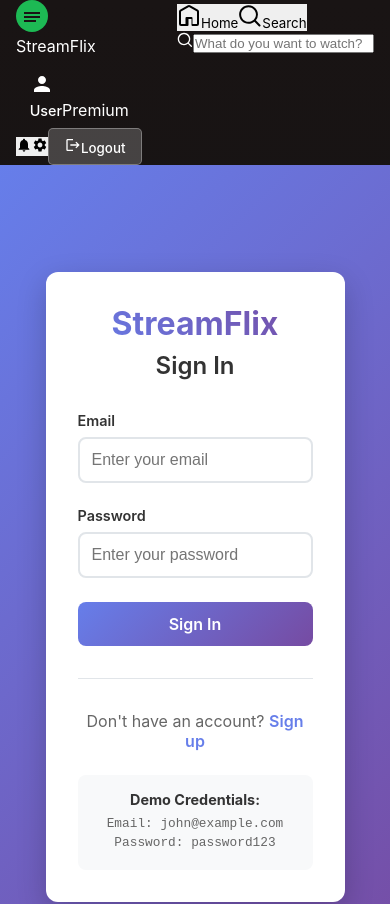
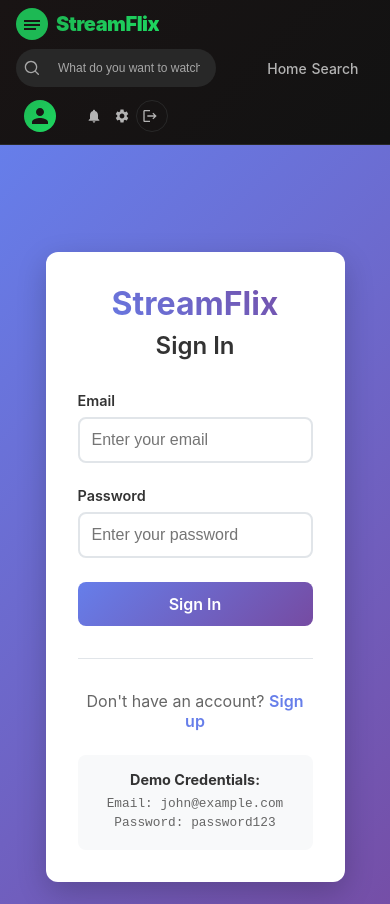
Before and after one commit to vishesh-here/streamflix-ott-app, a React (Create React App) app: page /login in a window 390 px wide. Shown: the top 904 px of the page. Built offline with nearby package versions, Linux system fonts and the light colour scheme.

Commit message:
Update Header.css with Spotify-style navigation design

```diff
--- a/src/components/Header.css
+++ b/src/components/Header.css
@@ -1,96 +1,366 @@
-.header {
-  background: linear-gradient(135deg, #667eea 0%, #764ba2 100%);
-  color: white;
-  padding: 1rem 0;
-  box-shadow: 0 2px 10px rgba(0,0,0,0.1);
+/* Spotify-style Header */
+.spotify-header {
+  background: linear-gradient(135deg, var(--spotify-black) 0%, var(--spotify-dark-gray) 100%);
+  border-bottom: 1px solid var(--spotify-medium-gray);
+  padding: 0;
   position: sticky;
   top: 0;
   z-index: 100;
+  backdrop-filter: blur(20px);
+  -webkit-backdrop-filter: blur(20px);
 }
 
 .header-container {
-  max-width: 1200px;
+  display: flex;
+  align-items: center;
+  justify-content: space-between;
+  padding: var(--spacing-md) var(--spacing-lg);
+  max-width: 1400px;
   margin: 0 auto;
-  padding: 0 2rem;
-  display: flex;
-  justify-content: space-between;
-  align-items: center;
+  gap: var(--spacing-lg);
 }
 
-.logo h1 {
-  margin: 0;
-  font-size: 2rem;
-  font-weight: bold;
-  background: linear-gradient(45deg, #ff6b6b, #4ecdc4);
+/* Logo Section */
+.logo-section {
+  flex-shrink: 0;
+}
+
+.logo {
+  display: flex;
+  align-items: center;
+  gap: var(--spacing-sm);
+  text-decoration: none;
+  color: var(--spotify-white);
+  transition: all 0.2s ease;
+}
+
+.logo:hover {
+  transform: scale(1.02);
+}
+
+.logo-icon {
+  display: flex;
+  align-items: center;
+  justify-content: center;
+}
+
+.logo-text {
+  font-size: 24px;
+  font-weight: var(--font-weight-black);
+  letter-spacing: -0.5px;
+  background: linear-gradient(135deg, var(--spotify-green) 0%, var(--spotify-green-hover) 100%);
   -webkit-background-clip: text;
   -webkit-text-fill-color: transparent;
   background-clip: text;
 }
 
-.logo {
-  text-decoration: none;
-  color: inherit;
+/* Main Navigation */
+.main-nav {
+  display: flex;
+  align-items: center;
+  gap: var(--spacing-lg);
+  flex: 1;
+  max-width: 600px;
 }
 
-.nav {
+.nav-buttons {
   display: flex;
-  gap: 2rem;
+  gap: var(--spacing-sm);
 }
 
-.nav-link {
-  color: white;
-  text-decoration: none;
-  font-weight: 500;
-  transition: color 0.3s ease;
+.nav-btn {
+  display: flex;
+  align-items: center;
+  gap: var(--spacing-sm);
+  background: transparent;
+  color: var(--spotify-light-gray);
+  border: none;
+  padding: var(--spacing-sm) var(--spacing-md);
+  border-radius: var(--border-radius-lg);
+  font-size: 14px;
+  font-weight: var(--font-weight-medium);
+  cursor: pointer;
+  transition: all 0.2s ease;
+  white-space: nowrap;
 }
 
-.nav-link:hover {
-  color: #4ecdc4;
+.nav-btn:hover {
+  color: var(--spotify-white);
+  background-color: var(--spotify-hover-gray);
+  transform: translateY(-1px);
 }
 
+.nav-btn.active {
+  color: var(--spotify-white);
+  background-color: var(--spotify-medium-gray);
+}
+
+.nav-btn svg {
+  width: 20px;
+  height: 20px;
+}
+
+/* Search Form */
+.search-form {
+  flex: 1;
+  max-width: 400px;
+}
+
+.search-container {
+  position: relative;
+  display: flex;
+  align-items: center;
+}
+
+.search-icon {
+  position: absolute;
+  left: var(--spacing-md);
+  color: var(--spotify-text-gray);
+  z-index: 1;
+  pointer-events: none;
+}
+
+.search-input {
+  width: 100%;
+  background-color: var(--spotify-medium-gray);
+  border: 2px solid transparent;
+  border-radius: 500px;
+  padding: 12px 16px 12px 48px;
+  color: var(--spotify-white);
+  font-size: 14px;
+  font-weight: var(--font-weight-normal);
+  outline: none;
+  transition: all 0.2s ease;
+}
+
+.search-input::placeholder {
+  color: var(--spotify-text-gray);
+}
+
+.search-input:focus {
+  border-color: var(--spotify-white);
+  background-color: var(--spotify-hover-gray);
+}
+
+.search-input:hover {
+  background-color: var(--spotify-hover-gray);
+}
+
+/* User Section */
 .user-section {
   display: flex;
   align-items: center;
-  gap: 1rem;
+  gap: var(--spacing-md);
+  flex-shrink: 0;
+}
+
+.user-profile {
+  display: flex;
+  align-items: center;
+  gap: var(--spacing-sm);
+  padding: var(--spacing-xs) var(--spacing-sm);
+  border-radius: var(--border-radius-lg);
+  cursor: pointer;
+  transition: all 0.2s ease;
+}
+
+.user-profile:hover {
+  background-color: var(--spotify-hover-gray);
+}
+
+.user-avatar {
+  width: 32px;
+  height: 32px;
+  background: linear-gradient(135deg, var(--spotify-green) 0%, var(--spotify-green-hover) 100%);
+  border-radius: 50%;
+  display: flex;
+  align-items: center;
+  justify-content: center;
+  color: var(--spotify-black);
+}
+
+.user-info {
+  display: flex;
+  flex-direction: column;
+  align-items: flex-start;
 }
 
 .user-name {
-  font-weight: 500;
+  font-size: 14px;
+  font-weight: var(--font-weight-bold);
+  color: var(--spotify-white);
+  line-height: 1.2;
+}
+
+.user-status {
+  font-size: 11px;
+  font-weight: var(--font-weight-normal);
+  color: var(--spotify-text-gray);
+  line-height: 1.2;
+}
+
+.user-actions {
+  display: flex;
+  align-items: center;
+  gap: var(--spacing-xs);
+}
+
+.action-btn {
+  width: 32px;
+  height: 32px;
+  background: transparent;
+  border: none;
+  border-radius: 50%;
+  color: var(--spotify-light-gray);
+  display: flex;
+  align-items: center;
+  justify-content: center;
+  cursor: pointer;
+  transition: all 0.2s ease;
+}
+
+.action-btn:hover {
+  color: var(--spotify-white);
+  background-color: var(--spotify-hover-gray);
+  transform: scale(1.1);
 }
 
 .logout-btn {
-  background: rgba(255, 255, 255, 0.2);
-  color: white;
-  border: 1px solid rgba(255, 255, 255, 0.3);
-  padding: 0.5rem 1rem;
-  border-radius: 5px;
+  background: transparent;
+  border: 1px solid var(--spotify-medium-gray);
+  color: var(--spotify-light-gray);
+  padding: var(--spacing-xs) var(--spacing-md);
+  border-radius: var(--border-radius-lg);
+  font-size: 12px;
+  font-weight: var(--font-weight-medium);
   cursor: pointer;
-  font-weight: 500;
-  transition: all 0.3s ease;
+  transition: all 0.2s ease;
+  display: flex;
+  align-items: center;
+  gap: var(--spacing-xs);
 }
 
 .logout-btn:hover {
-  background: rgba(255, 255, 255, 0.3);
+  border-color: var(--spotify-white);
+  color: var(--spotify-white);
+  background-color: var(--spotify-hover-gray);
   transform: translateY(-1px);
+}
+
+/* Responsive Design */
+@media (max-width: 1024px) {
+  .header-container {
+    padding: var(--spacing-sm) var(--spacing-md);
+    gap: var(--spacing-md);
+  }
+
+  .main-nav {
+    max-width: 400px;
+  }
+
+  .search-form {
+    max-width: 300px;
+  }
+
+  .user-info {
+    display: none;
+  }
 }
 
 @media (max-width: 768px) {
   .header-container {
-    padding: 0 1rem;
     flex-wrap: wrap;
-    gap: 1rem;
+    gap: var(--spacing-sm);
   }
 
-  .logo h1 {
-    font-size: 1.5rem;
+  .nav-buttons {
+    order: 3;
+    width: 100%;
+    justify-content: center;
+  }
+
+  .search-form {
+    order: 2;
+    flex: 1;
+    min-width: 200px;
   }
 
   .user-section {
-    flex-direction: column;
-    gap: 0.5rem;
+    order: 1;
   }
 
-  .user-name {
-    font-size: 0.9rem;
+  .nav-btn span {
+    display: none;
+  }
+
+  .nav-btn {
+    padding: var(--spacing-sm);
+    border-radius: 50%;
+    width: 40px;
+    height: 40px;
+    justify-content: center;
   }
 }
+
+@media (max-width: 480px) {
+  .logo-text {
+    font-size: 20px;
+  }
+
+  .search-input {
+    font-size: 12px;
+    padding: 10px 14px 10px 40px;
+  }
+
+  .search-icon {
+    left: var(--spacing-sm);
+  }
+
+  .user-actions {
+    gap: 0;
+  }
+
+  .action-btn {
+    width: 28px;
+    height: 28px;
+  }
+
+  .logout-btn {
+    padding: var(--spacing-xs);
+    font-size: 0;
+    width: 32px;
+    height: 32px;
+    border-radius: 50%;
+    justify-content: center;
+  }
+
+  .logout-btn svg {
+    margin: 0;
+  }
+}
+
+/* Animation for smooth transitions */
+@keyframes slideDown {
+  from {
+    opacity: 0;
+    transform: translateY(-10px);
+  }
+  to {
+    opacity: 1;
+    transform: translateY(0);
+  }
+}
+
+.spotify-header {
+  animation: slideDown 0.3s ease-out;
+}
+
+/* Focus styles for accessibility */
+.nav-btn:focus-visible,
+.search-input:focus-visible,
+.action-btn:focus-visible,
+.logout-btn:focus-visible,
+.user-profile:focus-visible {
+  outline: 2px solid var(--spotify-green);
+  outline-offset: 2px;
+}
```
